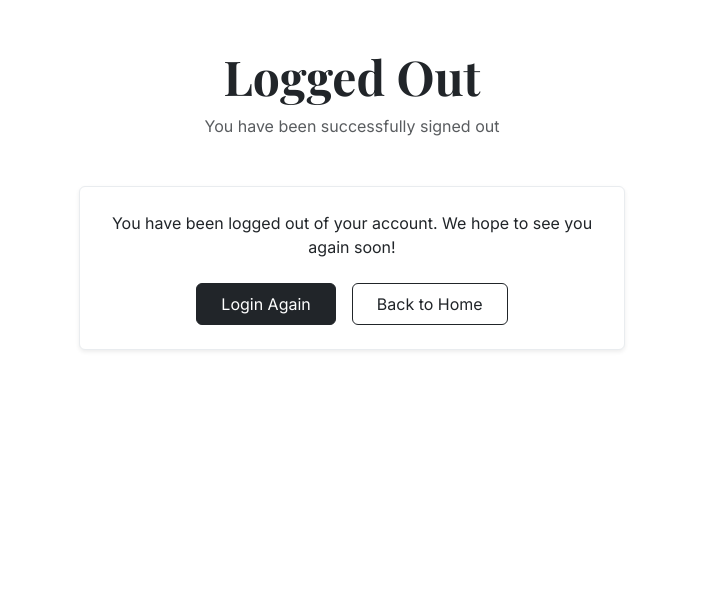
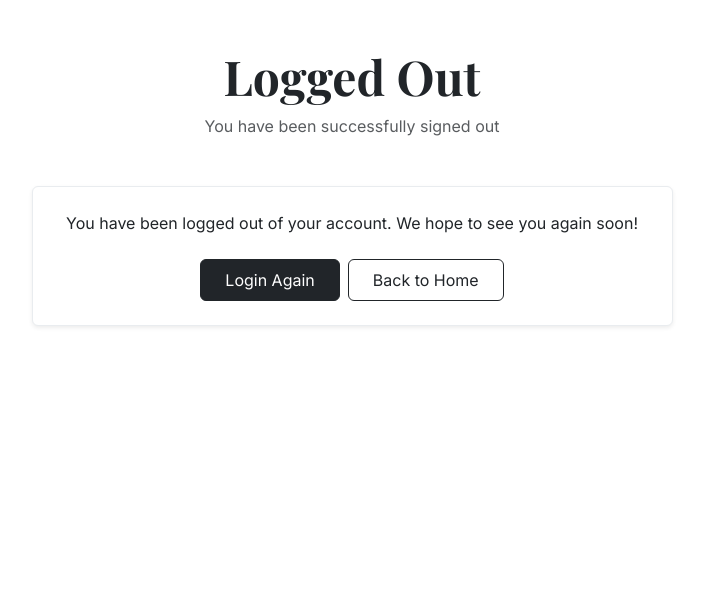
Before and after one commit to marcosalvesdev/web-blog, a Django app: template accounts/templates/accounts/logout.html in a window 1280 px wide. Shown: the part 71-661 px from the top of the page, without its empty margins (288-992 px from the left). Run offline with Django 5.2, Linux system fonts and the light colour scheme; the template is opened without the code that fills it, so the values that code supplies are empty; parts of the project's set-up code (start-up, migrations or seed data) failed here and were passed over.

Commit message:
fix: Update database settings to include default values and improve logout page layout

```diff
--- a/accounts/templates/accounts/logout.html
+++ b/accounts/templates/accounts/logout.html
@@ -3,7 +3,7 @@
 {% block content %}
 <div class="container py-5">
     <div class="row justify-content-center">
-        <div class="col-md-6">
+        <div class="col col-md-7">
             <!-- Header Section -->
             <div class="text-center mb-5">
                 <h1 class="display-5 fw-bold font-serif mb-2">Logged Out</h1>
@@ -11,14 +11,14 @@
             </div>
 
             <!-- Logout Confirmation Card -->
-            <div class="card border-light-subtle shadow-sm">
+            <div class="card border-light-subtle shadow-sm w-100">
                 <div class="card-body p-4">
                     <div class="text-center">
                         <p class="mb-4">
                             You have been logged out of your account.
                             We hope to see you again soon!
                         </p>
-                        <div class="d-flex justify-content-center gap-3">
+                        <div class="d-flex flex-column flex-sm-row justify-content-center gap-2">
                             <a href="{% url 'accounts:login' %}" class="btn btn-dark py-2 px-4">Login Again</a>
                             <a href="{% url 'blog:index' %}" class="btn btn-outline-dark py-2 px-4">Back to Home</a>
                         </div>
```
Also changed, not shown: core/settings.py (+4 -5 lines), 1 other file.
